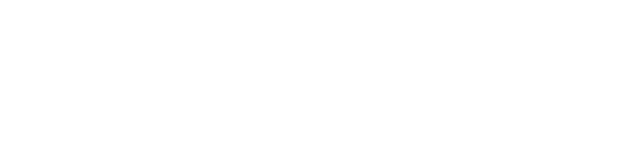
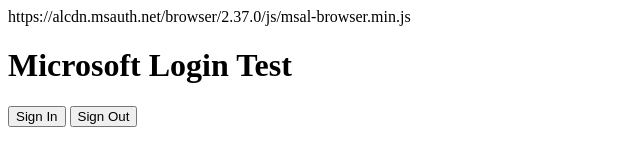
Before and after one commit to ytimshina/authtesthjks, a plain HTML site: page index.html in a window 1280 px wide. Shown: the whole page, without its empty margins (0-640 px from the left). Drawn offline with Linux system fonts and the light colour scheme.

Commit message:
Update index.html

```diff
--- a/index.html
+++ b/index.html
@@ -3,7 +3,9 @@
 <head>
   <meta charset="UTF-8">
   <title>MSAL Auth Test</title>
-  <script src="https://alcdn.msauth.net/browser/2.37.0/js/msal-browser.minbody>
+  https://alcdn.msauth.net/browser/2.37.0/js/msal-browser.min.js
+</head>
+<body>
   <h1>Microsoft Login Test</h1>
   <button onclick="signIn()">Sign In</button>
   <button onclick="signOut()">Sign Out</button>
```
